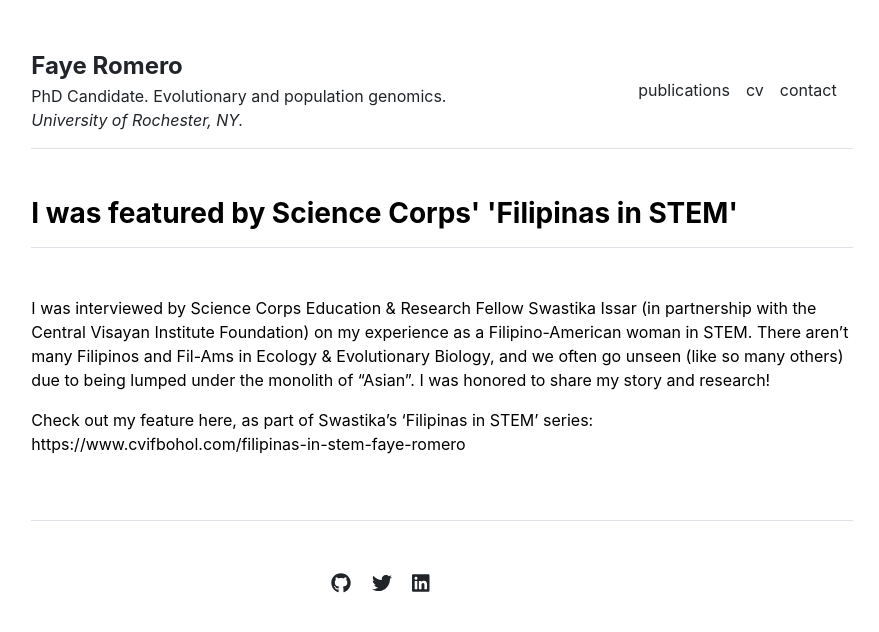
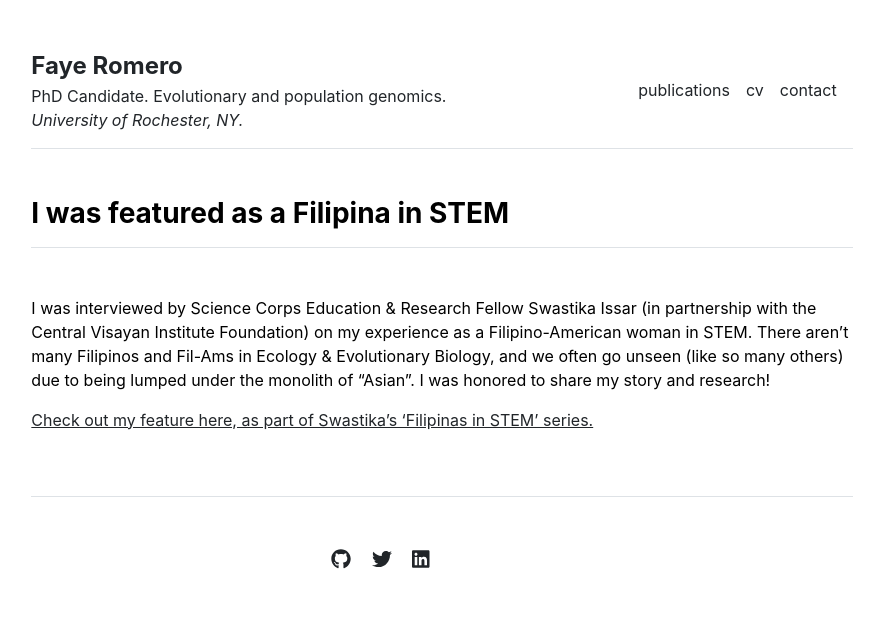
Before and after one commit to faye-romero/faye-romero.github.io, a Jekyll site: the page built from _posts/2023-08-04-filipina.markdown, in a window 1280 px wide. Shown: the top 632 px of the page, without its empty margins (198-1077 px from the left). Built offline with Jekyll 4.4.1, drawn with Linux system fonts in a browser that asks for light colours.

Commit message:
Post updates

```diff
--- a/_posts/2023-08-04-filipina.markdown
+++ b/_posts/2023-08-04-filipina.markdown
@@ -1,8 +1,8 @@
 ---
 layout: post
-title: "I was featured by Science Corps' 'Filipinas in STEM'"
+title: "I was featured as a Filipina in STEM"
 ---
 
 I was interviewed by Science Corps Education & Research Fellow Swastika Issar (in partnership with the Central Visayan Institute Foundation) on my experience as a Filipino-American woman in STEM. There aren't many Filipinos and Fil-Ams in Ecology & Evolutionary Biology, and we often go unseen (like so many others) due to being lumped under the monolith of "Asian". I was honored to share my story and research!
 
-Check out my feature here, as part of Swastika's 'Filipinas in STEM' series: https://www.cvifbohol.com/filipinas-in-stem-faye-romero
+<a href="https://www.cvifbohol.com/filipinas-in-stem-faye-romero">Check out my feature here, as part of Swastika's 'Filipinas in STEM' series.</a>
```
